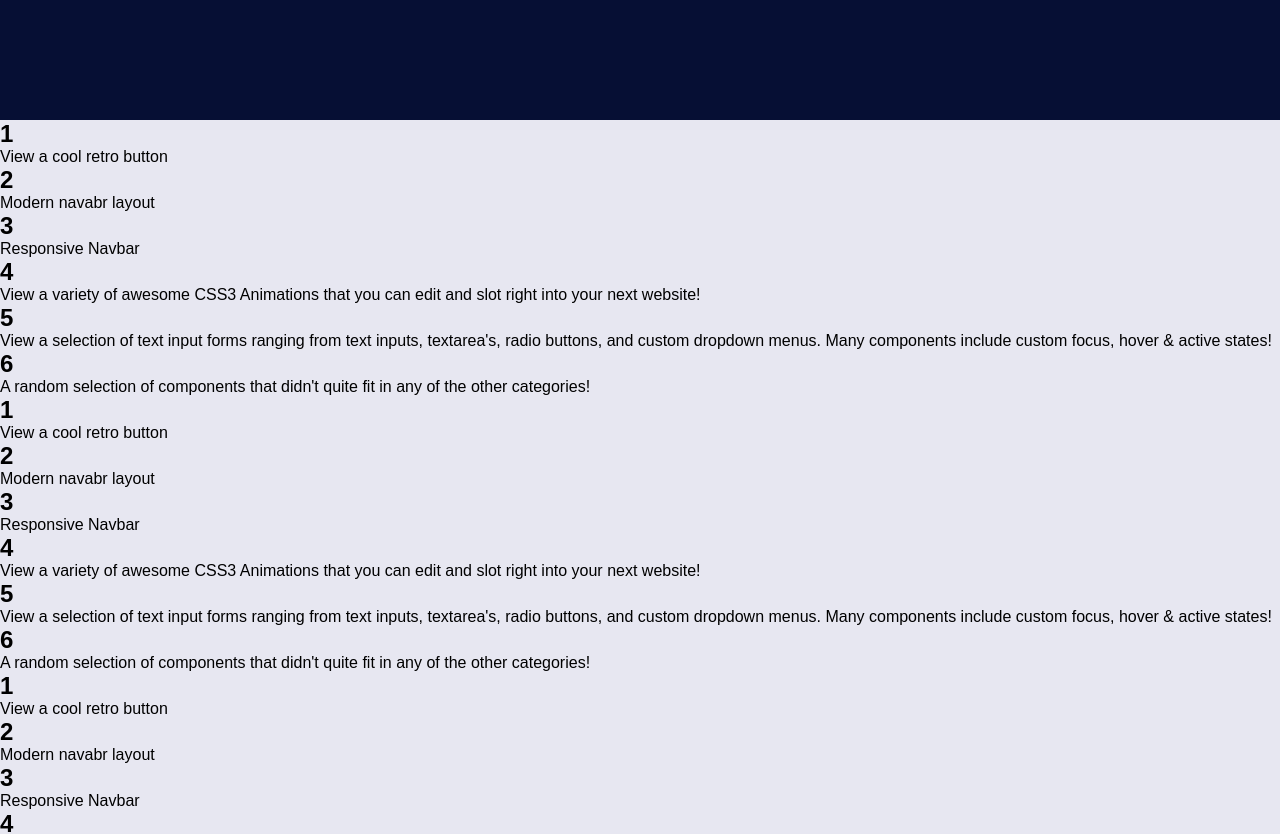
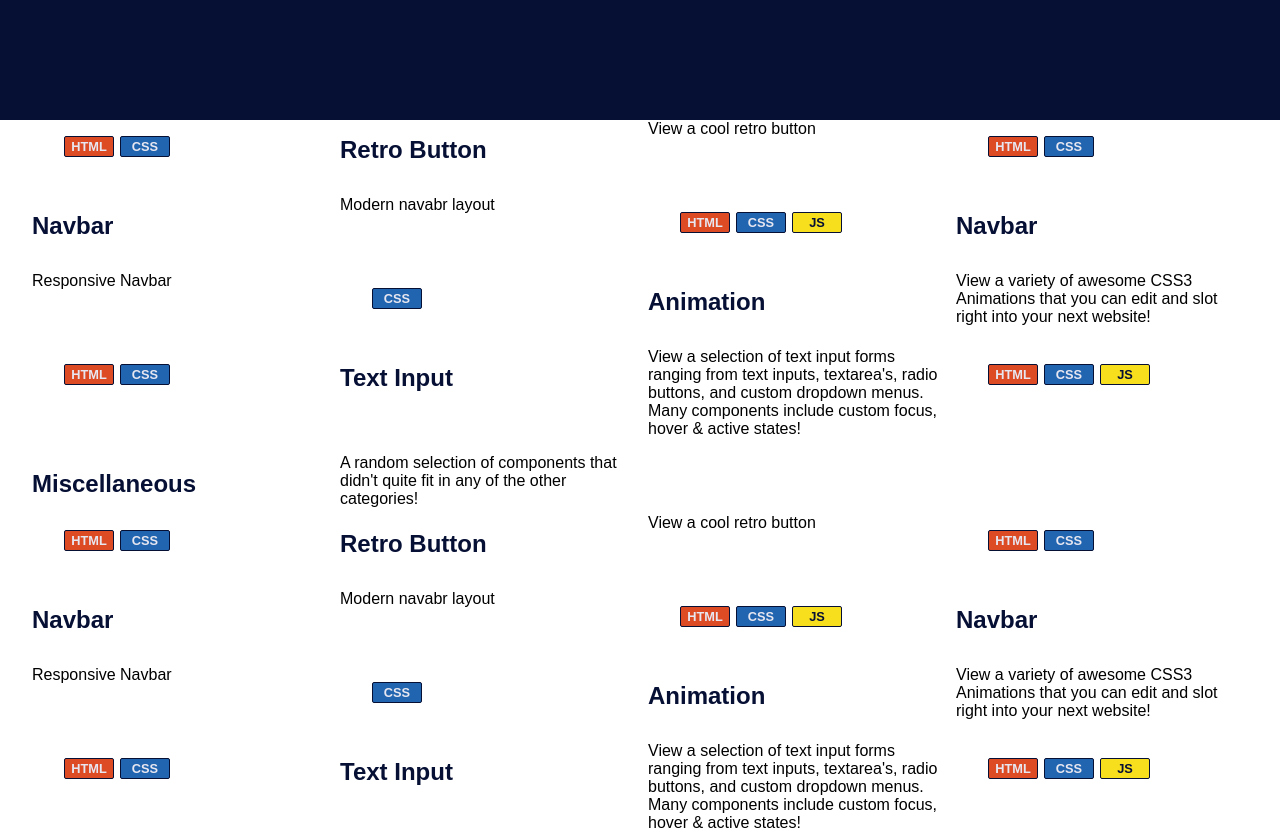
Before and after one commit to yusef-codes10/css-lab-vue, a Vue app: page / in a window 1280 px wide. Shown: the part 680-1514 px from the top of the page. Built offline with nearby package versions, Linux system fonts and the light colour scheme.

Commit message:
using v-for to loop through a smaller array of langsUsed

```diff
--- a/src/components/CardsComponent.vue
+++ b/src/components/CardsComponent.vue
@@ -7,6 +7,77 @@ defineProps({
 </script>
 
 <template>
-  <h2>{{ card.id }}</h2>
+  <div class="card">
+    <div class="langs-used">
+      <span v-for="lang in card.langsUsed" :key="lang" class="lang" :class="lang">
+        {{ lang.toUpperCase() }}
+      </span>
+    </div>
+  </div>
+  <h2 class="card-title">{{ card.cardTitle }}</h2>
   <p>{{ card.cardDiscription }}</p>
 </template>
+
+<style scoped>
+.card {
+  background-color: var(--white-color);
+  padding: 1rem 2rem;
+  /* margin: 2rem; */
+}
+
+.langs-used {
+  display: flex;
+  gap: 6px;
+  /* margin-right: 1rem; */
+}
+
+.html,
+.css,
+.js {
+  padding: 2px 4px;
+  border: 1px solid var(--brand-color);
+  width: 50px;
+  height: auto;
+  text-align: center;
+  font-weight: bold;
+  font-size: 0.8rem;
+  color: var(--text-color);
+  border-radius: 2px;
+}
+
+.html {
+  background-color: var(--html-color);
+}
+.css {
+  background-color: var(--css-color);
+}
+.js {
+  background-color: var(--js-color);
+  color: var(--brand-color);
+}
+
+.card-title {
+  margin: 1rem 0;
+  font-weight: 800;
+  font-size: 1.5rem;
+  color: var(--brand-color);
+}
+
+.card-discription {
+  margin: 1rem 0;
+  color: var(--brand-color);
+}
+
+@media (max-width: 575px) {
+  .cards {
+    grid-template-columns: 1fr;
+    grid-template-areas:
+      'button'
+      'animation'
+      'icon'
+      'textinput'
+      'miscellaneous'
+      'modal';
+  }
+}
+</style>
--- a/src/components/CardsContainer.vue
+++ b/src/components/CardsContainer.vue
@@ -15,8 +15,13 @@ console.log(data)
 
 <style scoped>
 .components-container {
-  background-color: var(--text-color);
   display: grid;
-  grid-template-columns: repeat(1, 1fr);
+  grid-template-columns: repeat(4, 1fr);
+  grid-template-areas:
+    'button button animation icon'
+    'button button textinput textinput'
+    'miscellaneous miscellaneous modal modal';
+  gap: 1rem;
+  margin: 0 2rem;
 }
 </style>
```
